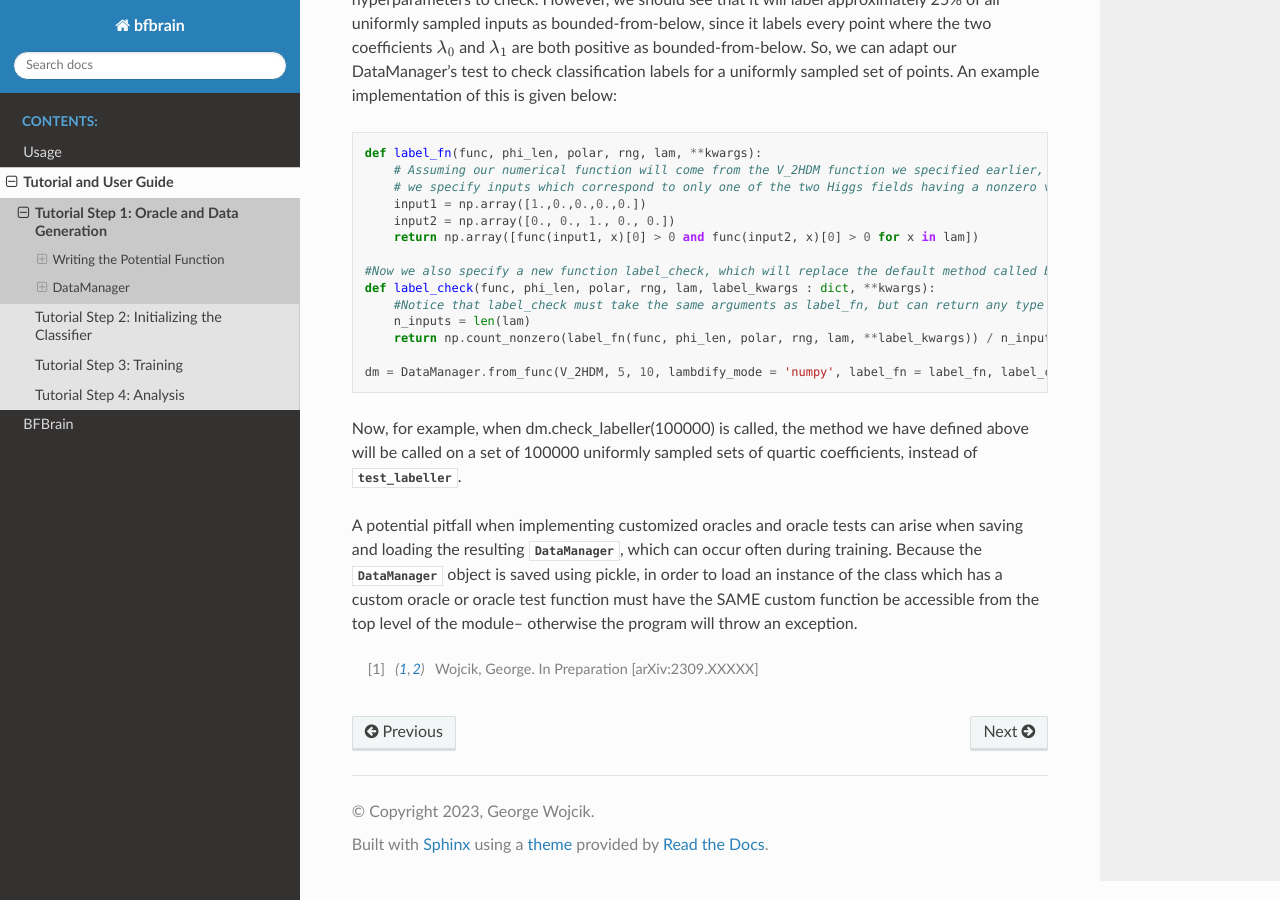
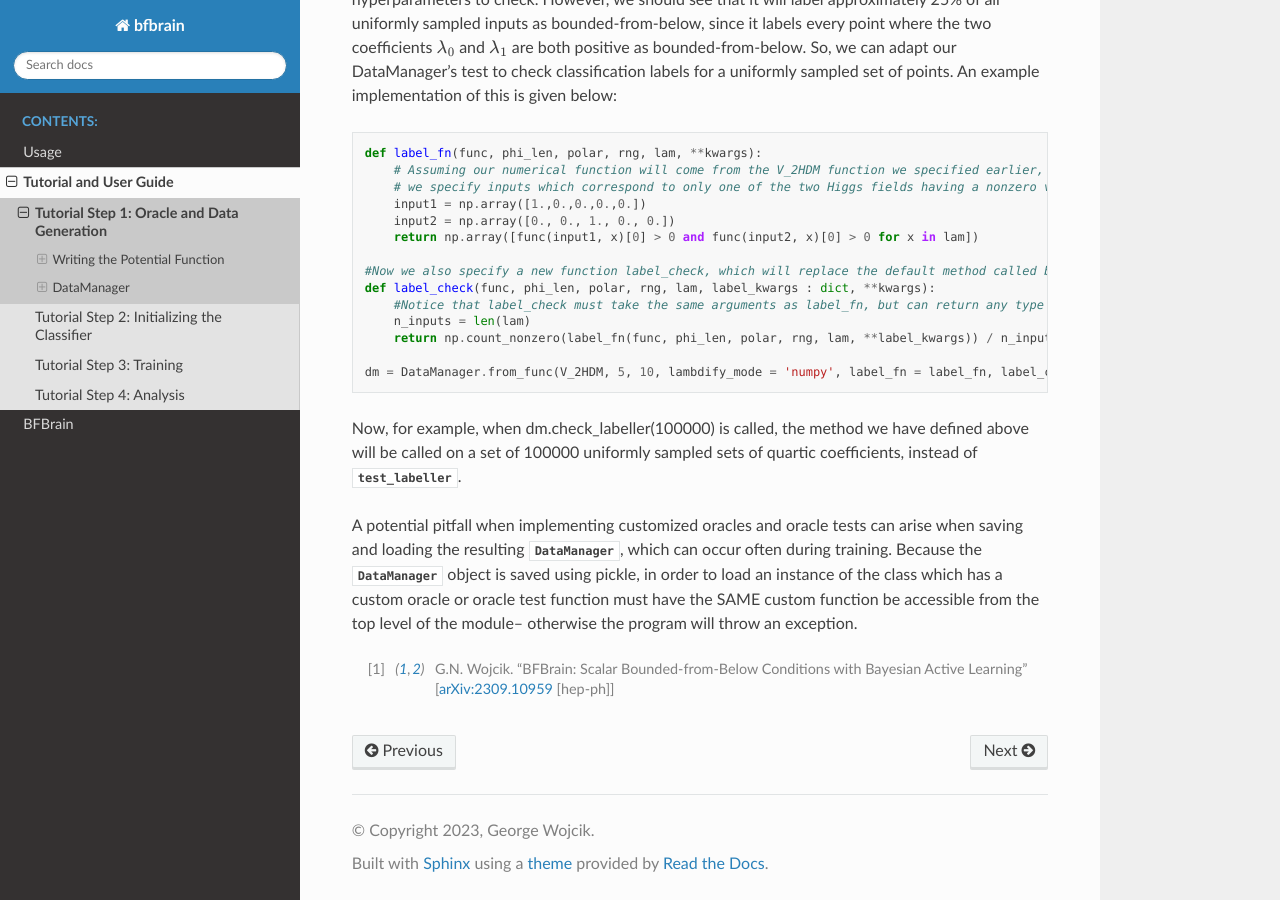
Before and after one commit to Gwojci03/BFBrain, a Sphinx documentation site: the page built from docs/source/data_manager.rst, in a window 1280 px wide and 900 px high, scrolled down 4526 px. Built offline with Sphinx 7.4.7 and the Read the Docs theme 2.0.0, drawn with Linux system fonts in a browser that asks for light colours.

Commit message:
Update data_manager.rst

```diff
--- a/docs/source/data_manager.rst
+++ b/docs/source/data_manager.rst
@@ -219,4 +219,4 @@ A potential pitfall when implementing customized oracles and oracle tests can ar
 often during training. Because the :class:`DataManager <bfbrain.Data_Manager.DataManager>` object is saved using pickle, in order to load an instance of the class which has a custom oracle or
 oracle test function must have the SAME custom function be accessible from the top level of the module-- otherwise the program will throw an exception.
 
-.. [1] Wojcik, George. In Preparation [arXiv:2309.XXXXX]
+.. [1] G.N. Wojcik. "BFBrain: Scalar Bounded-from-Below Conditions with Bayesian Active Learning" [`arXiv:2309.10959 <https://arxiv.org/abs/2309.10959>`_ [hep-ph]]
```
